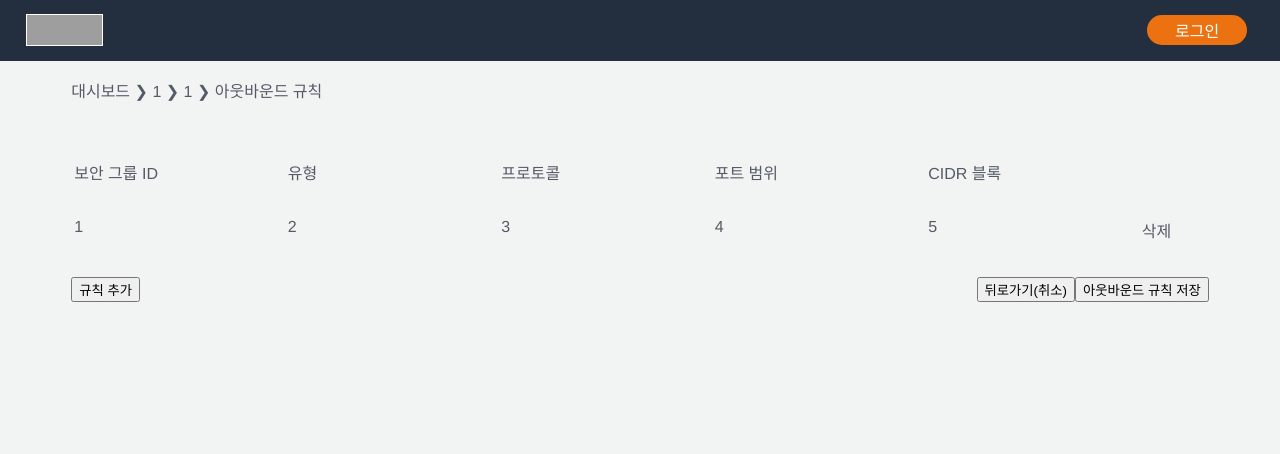
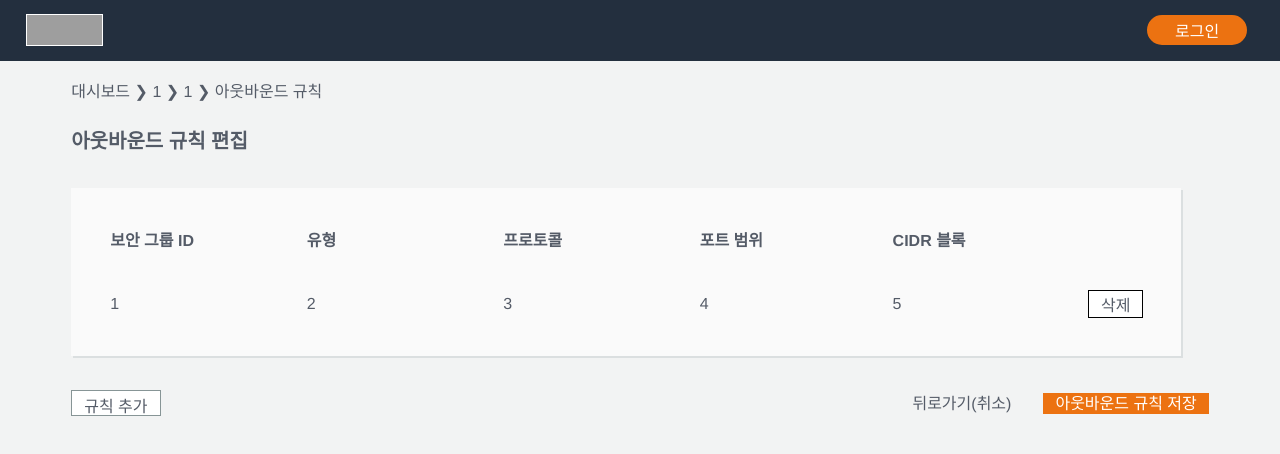
Before and after one commit to DonghyeonKang/CSWS, a React (Create React App) app in the folder frontend/: page /dashboard/1/1/outboundRules in a window 1280 px wide. Shown: the top 454 px of the page. Built offline with nearby package versions, Linux system fonts and the light colour scheme; grey boxes are pictures that could not be loaded.

Commit message:
Update In/OutboundRules UI

```diff
--- a/frontend/src/components/Instance/InboundRules/EditInboundRules.js
+++ b/frontend/src/components/Instance/InboundRules/EditInboundRules.js
@@ -27,38 +27,40 @@ const EditInboundRules = () => {
     }
     return (
         <>
+          <Title>인바운드 규칙 편집</Title>
             <Container>
                 <Rules>
                 <tbody>
-                <RulesGrid>
-                    <td style={{width:'14vw', minWidth:'150px'}}>보안 그룹 ID</td>
-                    <td style={{width:'14vw', minWidth:'150px'}}>유형</td>
-                    <td style={{width:'14vw', minWidth:'150px'}}>프로토콜</td>
-                    <td style={{width:'14vw', minWidth:'150px'}}>포트 범위</td>
-                    <td style={{width:'14vw', minWidth:'150px'}}>CIDR 블록</td>
-                    <td style={{width:'5vw', minWidth:'50px'}}> </td>
-                </RulesGrid>
+                <tr>
+                    <RulesHeader style={{width:'12vw', minWidth:'150px'}}>보안 그룹 ID</RulesHeader>
+                    <RulesHeader style={{width:'12vw', minWidth:'150px'}}>유형</RulesHeader>
+                    <RulesHeader style={{width:'12vw', minWidth:'150px'}}>프로토콜</RulesHeader>
+                    <RulesHeader style={{width:'8vw', minWidth:'150px'}}>포트 범위</RulesHeader>
+                    <RulesHeader style={{width:'12vw', minWidth:'150px'}}>CIDR 블록</RulesHeader>
+                    <th> </th>
+                </tr>
                 {data.map((i)=>{
                     return(
-                    <RulesGrid>
-                    <td style={{width:'14vw', minWidth:'150px'}}>{i.Id}</td>
-                    <td style={{width:'14vw', minWidth:'150px'}}>{i.type}</td>
-                    <td style={{width:'14vw', minWidth:'150px'}}>{i.protocol}</td>
-                    <td style={{width:'14vw', minWidth:'150px'}}>{i.port}</td>
-                    <td style={{width:'14vw', minWidth:'150px'}}>{i.CIDR}</td>
-                    <td style={{width:'5vw', minWidth:'50px'}} onClick={()=>{
-                        setData(data.filter((item)=>item.number !== i.number))}}>삭제</td>
-                    </RulesGrid>)})}
+                    <tr>
+                      <td style={{width:'12vw', minWidth:'150px'}}>{i.Id}</td>
+                      <td style={{width:'12vw', minWidth:'150px'}}>{i.type}</td>
+                      <td style={{width:'12vw', minWidth:'150px'}}>{i.protocol}</td>
+                      <td style={{width:'8vw', minWidth:'150px'}}>{i.port}</td>
+                      <td style={{width:'12vw', minWidth:'150px'}}>{i.CIDR}</td>
+                      <DeleteRule onClick={()=>{setData(data.filter((item)=>item.number !== i.number))}}>
+                        삭제
+                      </DeleteRule>
+                    </tr>)})}
                 </tbody>
                 </Rules>
             </Container>
-            <Btn>
-            <button onClick={()=>addData()}>규칙 추가</button>
+            <BtnSection>
+            <AddRule onClick={()=>addData()}>규칙 추가</AddRule>
             <div>
-                <button onClick={() => navigate(`/dashboard/${instanceId}/${securityGroupId}`)}>뒤로가기(취소)</button>
-                <button onClick={() => navigate(`/dashboard/${instanceId}/${securityGroupId}`)}>인바운드 규칙 저장</button>
+                <Cancel onClick={() => navigate(`/dashboard/${instanceId}/${securityGroupId}`)}>뒤로가기(취소)</Cancel>
+                <SaveRules onClick={() => navigate(`/dashboard/${instanceId}/${securityGroupId}`)}>인바운드 규칙 저장</SaveRules>
             </div>
-          </Btn>
+          </BtnSection>
         </>
     );
 };
@@ -66,22 +68,64 @@ const EditInboundRules = () => {
 export default EditInboundRules;
 
 const Container = styled.div`
-  display: flex;
+display: flex;
+width: 1110px;
+margin: 3% 0;
+box-shadow: 2px 2px #dbdfe0;
+background-color: #fafafa;
+`;
+const Title = styled.div`
+  font-size: 20px;
+  font-weight: 600;
+`;
+const Rules = styled.table`
   width: 100%;
+  border-spacing: 3vw;
 `;
 
-const Rules = styled.table`
-  width: 100%;
+const RulesHeader = styled.th`
+  text-align: left;
+  margin-right: 5vw;
 `;
 
-const RulesGrid  = styled.tr`
-  display: flex;
-  flex-wrap: nowrap;
-  justify-content: space-between;
-  margin: 4vh 0;
+const DeleteRule = styled.td`
+  background-color: white;
+  border: 1px solid black;
+  text-align: center;
+  width: 50px;
 `;
 
-const Btn = styled.div`
+const BtnSection = styled.div`
   display: flex;
   justify-content: space-between;
 `;
+
+const AddRule = styled.span`
+  cursor: pointer;
+  border: 0.5px solid #879596;
+  max-height: 20px;
+  padding: 2px 12px;
+  background-color: white;
+  :hover{
+    background-color: #fafafa;
+  }
+`
+
+const SaveRules = styled.span`
+  cursor: pointer;
+  margin-left: 20px;
+  padding: 2px 12px;
+  background-color: #ec7211;
+  color: white;
+  :hover{
+    background-color: #eb5f07;
+  }
+`;
+
+const Cancel = styled.span`
+  cursor: pointer;
+  padding: 2px 12px;
+  :hover{
+    background-color: white;
+  }
+`;
--- a/frontend/src/components/Instance/OutboundRules/EditOutboundRules.js
+++ b/frontend/src/components/Instance/OutboundRules/EditOutboundRules.js
@@ -27,38 +27,40 @@ const EditOutboundRules = () => {
     }
     return (
         <>
+          <Title>아웃바운드 규칙 편집</Title>
             <Container>
                 <Rules>
                 <tbody>
-                <RulesGrid>
-                    <td style={{width:'14vw'}}>보안 그룹 ID</td>
-                    <td style={{width:'14vw'}}>유형</td>
-                    <td style={{width:'14vw'}}>프로토콜</td>
-                    <td style={{width:'14vw'}}>포트 범위</td>
-                    <td style={{width:'14vw'}}>CIDR 블록</td>
-                    <td style={{width:'5vw'}}> </td>
-                </RulesGrid>
+                <tr>
+                    <RulesHeader style={{width:'12vw', minWidth:'150px'}}>보안 그룹 ID</RulesHeader>
+                    <RulesHeader style={{width:'12vw', minWidth:'150px'}}>유형</RulesHeader>
+                    <RulesHeader style={{width:'12vw', minWidth:'150px'}}>프로토콜</RulesHeader>
+                    <RulesHeader style={{width:'8vw', minWidth:'150px'}}>포트 범위</RulesHeader>
+                    <RulesHeader style={{width:'12vw', minWidth:'150px'}}>CIDR 블록</RulesHeader>
+                    <th> </th>
+                </tr>
                 {data.map((i)=>{
                     return(
-                    <RulesGrid>
-                    <td style={{width:'14vw'}}>{i.Id}</td>
-                    <td style={{width:'14vw'}}>{i.type}</td>
-                    <td style={{width:'14vw'}}>{i.protocol}</td>
-                    <td style={{width:'14vw'}}>{i.port}</td>
-                    <td style={{width:'14vw'}}>{i.CIDR}</td>
-                    <td style={{width:'5vw'}} onClick={()=>{
-                        setData(data.filter((item)=>item.number !== i.number))}}>삭제</td>
-                    </RulesGrid>)})}
+                    <tr>
+                      <td style={{width:'12vw', minWidth:'150px'}}>{i.Id}</td>
+                      <td style={{width:'12vw', minWidth:'150px'}}>{i.type}</td>
+                      <td style={{width:'12vw', minWidth:'150px'}}>{i.protocol}</td>
+                      <td style={{width:'8vw', minWidth:'150px'}}>{i.port}</td>
+                      <td style={{width:'12vw', minWidth:'150px'}}>{i.CIDR}</td>
+                      <DeleteRule onClick={()=>{setData(data.filter((item)=>item.number !== i.number))}}>
+                        삭제
+                      </DeleteRule>
+                    </tr>)})}
                 </tbody>
                 </Rules>
             </Container>
-            <Btn>
-            <button onClick={()=>addData()}>규칙 추가</button>
+            <BtnSection>
+            <AddRule onClick={()=>addData()}>규칙 추가</AddRule>
             <div>
-                <button onClick={() => navigate(`/dashboard/${instanceId}/${securityGroupId}`)}>뒤로가기(취소)</button>
-                <button onClick={() => navigate(`/dashboard/${instanceId}/${securityGroupId}`)}>아웃바운드 규칙 저장</button>
+                <Cancel onClick={() => navigate(`/dashboard/${instanceId}/${securityGroupId}`)}>뒤로가기(취소)</Cancel>
+                <SaveRules onClick={() => navigate(`/dashboard/${instanceId}/${securityGroupId}`)}>아웃바운드 규칙 저장</SaveRules>
             </div>
-            </Btn>
+          </BtnSection>
         </>
     );
 };
@@ -66,22 +68,64 @@ const EditOutboundRules = () => {
 export default EditOutboundRules;
 
 const Container = styled.div`
-  display: flex;
+display: flex;
+width: 1110px;
+margin: 3% 0;
+box-shadow: 2px 2px #dbdfe0;
+background-color: #fafafa;
+`;
+const Title = styled.div`
+  font-size: 20px;
+  font-weight: 600;
+`;
+const Rules = styled.table`
   width: 100%;
+  border-spacing: 3vw;
 `;
 
-const Rules = styled.table`
-  width: 100%;
+const RulesHeader = styled.th`
+  text-align: left;
+  margin-right: 5vw;
 `;
 
-const RulesGrid  = styled.tr`
-  display: flex;
-  flex-wrap: nowrap;
-  justify-content: space-between;
-  margin: 4vh 0;
+const DeleteRule = styled.td`
+  background-color: white;
+  border: 1px solid black;
+  text-align: center;
+  width: 50px;
 `;
 
-const Btn = styled.div`
+const BtnSection = styled.div`
   display: flex;
   justify-content: space-between;
 `;
+
+const AddRule = styled.span`
+  cursor: pointer;
+  border: 0.5px solid #879596;
+  max-height: 20px;
+  padding: 2px 12px;
+  background-color: white;
+  :hover{
+    background-color: #fafafa;
+  }
+`
+
+const SaveRules = styled.span`
+  cursor: pointer;
+  margin-left: 20px;
+  padding: 2px 12px;
+  background-color: #ec7211;
+  color: white;
+  :hover{
+    background-color: #eb5f07;
+  }
+`;
+
+const Cancel = styled.span`
+  cursor: pointer;
+  padding: 2px 12px;
+  :hover{
+    background-color: white;
+  }
+`;
```
